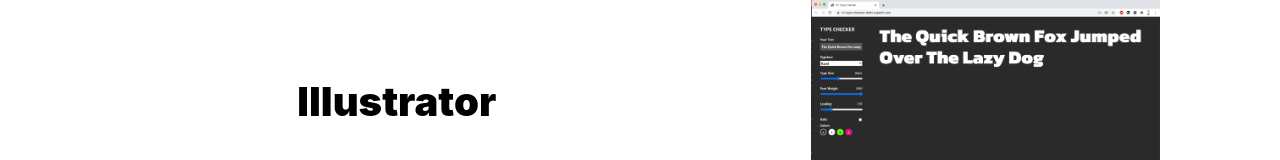
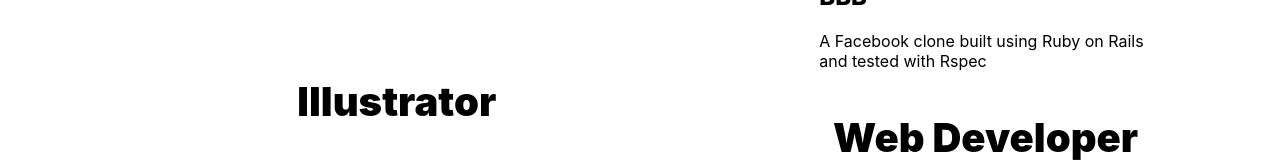
Before and after one commit to charliefischer/website, a Next.js app: page / in a window 1280 px wide. Shown: the top 160 px of the page. Built offline with nearby package versions, Linux system fonts and the light colour scheme.

Commit message:
alternate scrolling working

```diff
--- a/components/illustrationFeed.js
+++ b/components/illustrationFeed.js
@@ -3,7 +3,7 @@
 
 export default function illustrationFeed() {
   return(
-    <div className={styles.feed}>
+    <div className={styles.feedIllustration}>
       <h1>
         Illustrator
       </h1>
--- a/components/illustrationFeed.module.css
+++ b/components/illustrationFeed.module.css
@@ -1,4 +1,4 @@
-.feed {
+.feedIllustration {
   flex: 1;
   padding-top: 50px;
   justify-content: center;
@@ -7,7 +7,7 @@
 
 }
 
-.feed h1{
+.feedIllustration h1{
   font-family: -apple-system, BlinkMacSystemFont, 'Segoe UI', Roboto, Oxygen, Ubuntu, Cantarell, 'Open Sans', 'Helvetica Neue', sans-serif;
   font-weight: 900;
   font-size: 40px;
--- a/components/webdevFeed.js
+++ b/components/webdevFeed.js
@@ -4,7 +4,7 @@
 
 export default function webdevFeed() {
   return(
-    <div className={styles.feed}>
+    <div className={styles.webfeed} id='right'>
       <div className={styles.post}>
         <Image
         src='/web/type_checker.png'
@@ -15,6 +15,22 @@
         objectFit='cover'
         objectPosition='50% 0%'
         />
+        <h2>Type Checker</h2>
+        <p>A SuperHi tutorial learning how to use form tags such as inputs, sliders, checkboxes and select boxes to build up interactivity to our projects.</p>
+      </div>
+
+      <div className={styles.post}>
+        <Image
+        src='/web/words_of_women.png'
+        alt='Words of Women'
+        width={300}
+        height={200}
+        layout='responsive'
+        objectFit='cover'
+        objectPosition='50% 0%'
+        />
+        <h2>Words of Women</h2>
+        <p>A SuperHi tutorial learning how to add parallax movement and stamps with vanilla javascript</p>
       </div>
 
       <div className={styles.post}>
@@ -27,6 +43,8 @@
         objectFit='cover'
         objectPosition='50% 0%'
         />
+        <h2>In Looking Out</h2>
+        <p>An online art gallery displaying works of art made during lockdown. Built using HTML, css and javascript</p>
       </div>
 
       <div className={styles.post}>
@@ -39,6 +57,8 @@
         objectFit='cover'
         objectPosition='50% 0%'
         />
+        <h2>BBB</h2>
+        <p>A Facebook clone built using Ruby on Rails and tested with Rspec</p>
       </div>
 
       <h1>
--- a/components/webdevFeed.module.css
+++ b/components/webdevFeed.module.css
@@ -1,17 +1,37 @@
-.feed {
+.webfeed {
   flex: 1;
   justify-content: center;
   text-align: center;
   height: 100vh;
-
+  margin-top: -1500px;
 }
 
-.feed h1{
+.webfeed h1{
   font-family: -apple-system, BlinkMacSystemFont, 'Segoe UI', Roboto, Oxygen, Ubuntu, Cantarell, 'Open Sans', 'Helvetica Neue', sans-serif;
   font-weight: 900;
   font-size: 40px;
 }
 
+.webfeed h2,
+.webfeed p{
+  padding-left: 8px;
+  padding-right: 8px;
+}
+
+.webfeed h2 {
+  text-align: left;
+  font-family: -apple-system, BlinkMacSystemFont, 'Segoe UI', Roboto, Oxygen, Ubuntu, Cantarell, 'Open Sans', 'Helvetica Neue', sans-serif;
+  font-weight: 800;
+  font-size: 24px;
+}
+
+.webfeed p{
+  text-align: left;
+  font-family: -apple-system, BlinkMacSystemFont, 'Segoe UI', Roboto, Oxygen, Ubuntu, Cantarell, 'Open Sans', 'Helvetica Neue', sans-serif;
+  font-weight: 400;
+  font-size: 16px;
+}
+
 .post {
   margin: 0px 120px 42px 120px;
 }
--- a/package.json
+++ b/package.json
@@ -8,6 +8,7 @@
     "start": "next start"
   },
   "dependencies": {
+    "jquery": "^3.6.0",
     "next": "^10.0.0",
     "react": "17.0.1",
     "react-dom": "17.0.1"
--- a/pages/index.js
+++ b/pages/index.js
@@ -1,10 +1,21 @@
+import React from "react";
 import Head from 'next/head'
 import IllustrationFeed from '../components/illustrationFeed'
 import Layout from '../components/layout'
 import Navbar from '../components/navbar'
 import WebDevFeed from '../components/webdevFeed'
+import $ from 'jquery';
 
-export default function Home() {
+export default class Home extends React.Component {
+  componentDidMount() {
+    $(window).scroll(function(){
+      console.log($(this))
+      $('#right').css('transform', 'translate3d(0,' + $(this).scrollTop()*2 + 'px, 0)');
+    }).scroll();
+  }
+
+
+render(){
   return (
     <Layout>
         <Head>
@@ -21,3 +32,4 @@
     </Layout>
   )
 }
+}
```
Also changed, not shown: 2 other files (tests, documents, lock files or other folders).
